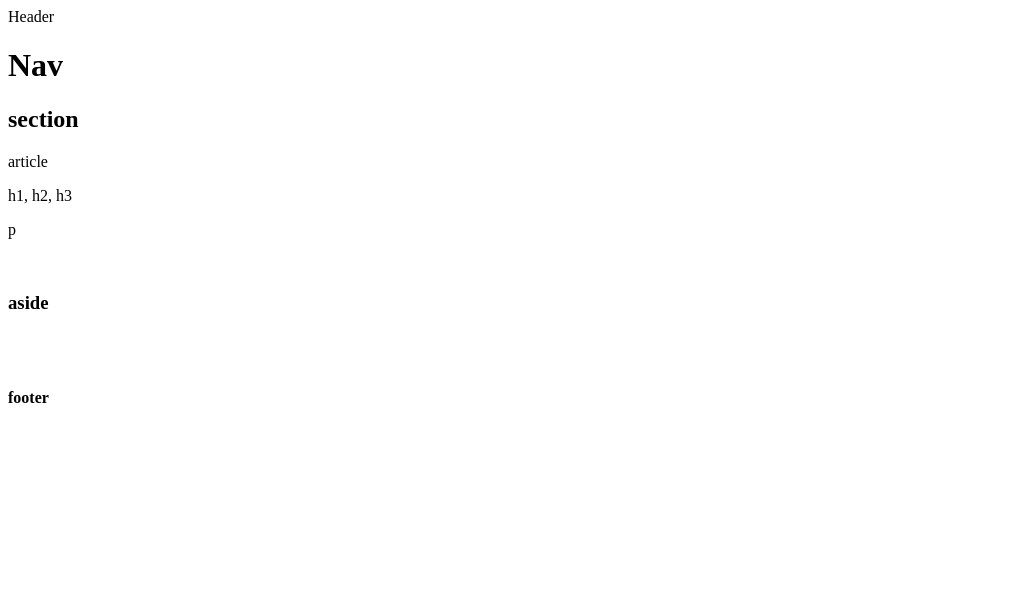
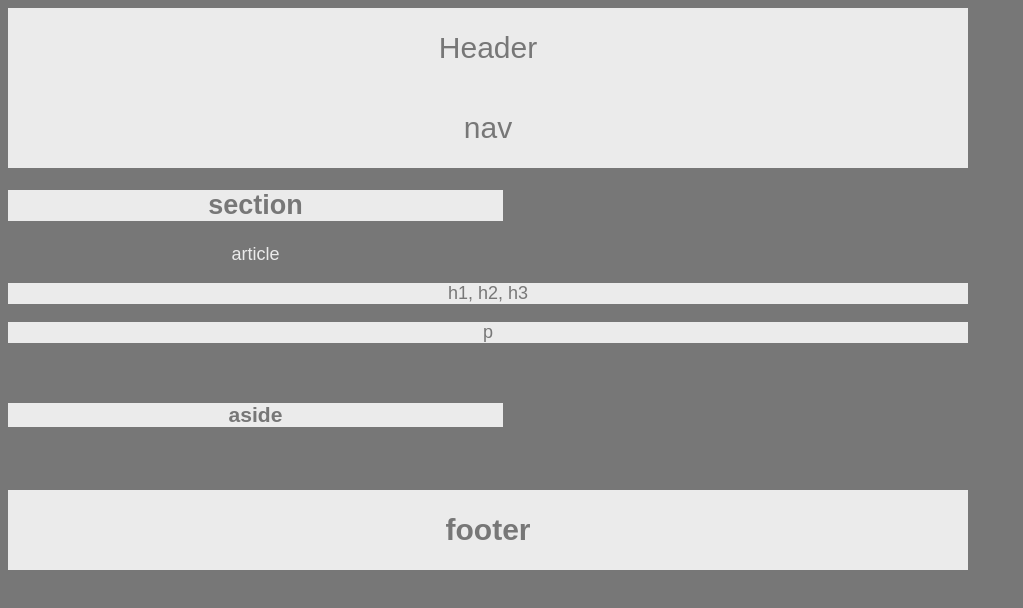
Before and after one commit to martucazpo/HW-Wireframe, a plain HTML site: page index.html in a window 1280 px wide. Shown: the whole page, without its empty margins (0-1023 px from the left). Drawn offline with Linux system fonts and the light colour scheme.

Commit message:
slowly getting there

```diff
--- a/index.html
+++ b/index.html
@@ -15,48 +15,62 @@
 
 <body>
     <div>
-        <h1>
-            Nav
-        </h1>
+        <div id="nav">
+           <p>
+               nav
+           </p>
+        </div>
     </div>
 
     <div>
+        <div id="section">
             <h2>
                section
             </h2>
         </div>
+    </div>
 
     <div>
+        <div id="article">
             <p>
                 article
             </p>
         </div>
+    </div>
 
     <div>
+        <div id="h1h2h3">
             <p>
                 h1, h2, h3
             </p>
         </div>
+    </div>
 
     <div>
+        <div id="p">
             <p>
                 p
             </p>
+        </div>
     </div>
 
     <br>
 
     <div>
+        <div id="aside">
             <h3>
                 aside
             </h3>
+        </div>
     </div>
 
     <br><br>
 
     <div>
+        <div id="footer">
             <h4>
                 footer
             </h4>
         </div>
+    </div>
 </body>
--- a/style.css
+++ b/style.css
@@ -0,0 +1,62 @@
+body {
+    font-family: Arial, Helvetica, sans-serif;
+    color: #777;
+    background: #777;
+    width: 960px;
+    font-size: 18px;
+    font-family: Arial, Helvetica, sans-serif;
+    text-align: center;
+}
+
+header {
+    background: #ebebeb;
+    height: 80px;
+    font-size: 30px;
+    display: flex;
+    align-items: center;
+    justify-content: center;
+}
+
+#nav {
+    background: #ebebeb;
+    height: 80px;
+    font-size: 30px;
+    display: flex;
+    align-items: center;
+    justify-content: center;
+}
+
+#section {
+    background: #ebebeb;
+    width: 495px;
+}
+
+#aside {
+    background: #ebebeb;
+    width: 495px;
+}
+
+#footer {
+    background:#ebebeb;
+    height: 80px;
+    font-size: 30px;
+    display: flex;
+    align-items: center;
+    justify-content: center;
+}
+
+#article {
+    color: #ebebeb;
+    background: #777;
+    width: 495px;
+}
+
+#h1h2h3 {
+    color: #777;
+    background: #ebebeb;
+}
+
+#p {
+    color: #777;
+    background: #ebebeb;
+}
```
Lines whose indentation alone changed are shown as unchanged.
